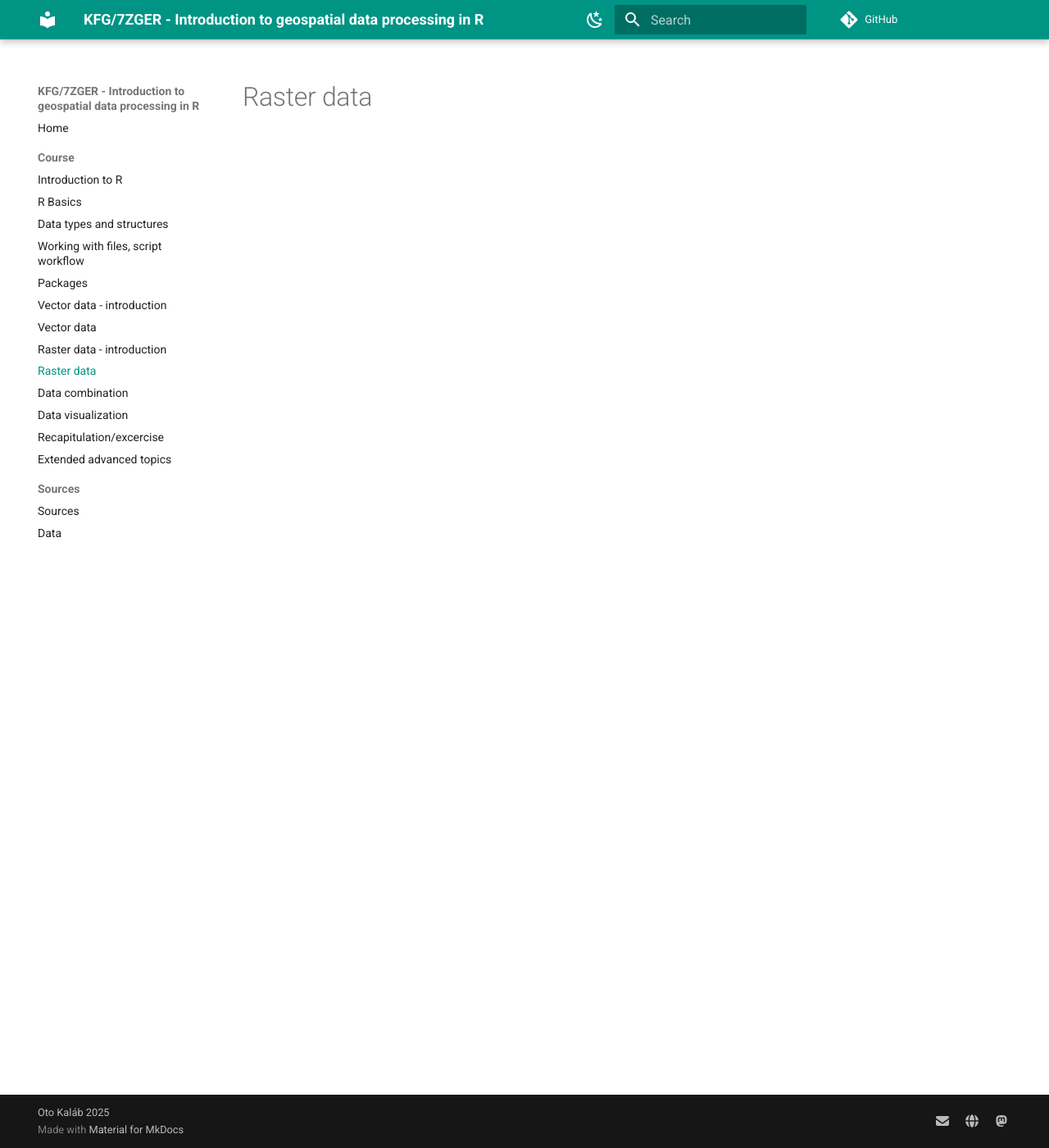
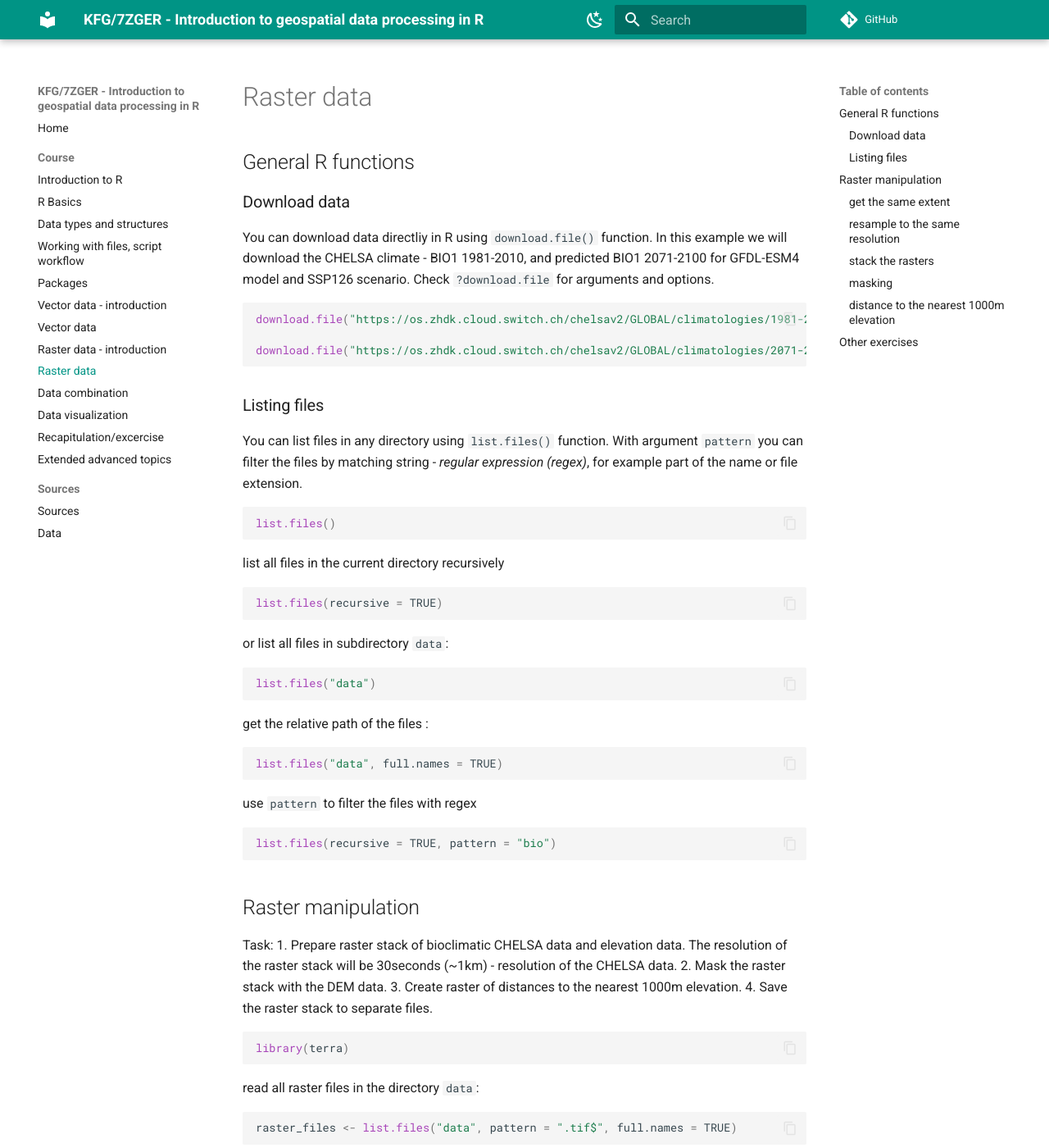
Before and after one commit to kalab-oto/7ZGER, an MkDocs documentation site: the page built from docs/raster_operations.md, in a window 1280 px wide and 1400 px high. Shown: the whole window at 82% size. Built offline with MkDocs 1.6.1 and Material for MkDocs 9.7.7, drawn with Linux system fonts in a browser that asks for light colours; comment, search, counter and statistics services are not loaded; some of the changed text lies outside the part shown.

Commit message:
feat: raster_operations

````diff
--- a/docs/raster_operations.md
+++ b/docs/raster_operations.md
@@ -1,31 +1,159 @@
 # Raster data
-<!-- 8. Raster Data - basic data manipulation - transformation, clipping, resampling  -->
-
-<!-- ## R concepts
-- download data
 
 
+## General R functions
+
+### Download data
+You can download data directliy in R using `download.file()` function. In this example we will download the CHELSA climate - BIO1 1981-2010, and predicted BIO1 2071-2100 for GFDL-ESM4 model and SSP126 scenario. Check `?download.file` for arguments and options.
+
 ``` r
+download.file("https://os.zhdk.cloud.switch.ch/chelsav2/GLOBAL/climatologies/1981-2010/bio/CHELSA_bio1_1981-2010_V.2.1.tif", "data/CHELSA_bio1_1981-2010_V.2.1.tif")
 
-download.file("https://os.zhdk.cloud.switch.ch/chelsav2/GLOBAL/climatologies/1981-2010/bio/CHELSA_bio1_1981-2010_V.2.1.tif", "CHELSA_bio1_1981-2010_V.2.1.tif")
-
-download.file("https://os.zhdk.cloud.switch.ch/chelsav2/GLOBAL/climatologies/2071-2100/GFDL-ESM4/ssp126/bio/CHELSA_bio1_2071-2100_gfdl-esm4_ssp126_V.2.1.tif", "CHELSA_bio1_2071-2100_gfdl-esm4_ssp126_V.2.1.tif")
-
-dem <- rast("data/eudem.tif")
-dem
-
-
-
+download.file("https://os.zhdk.cloud.switch.ch/chelsav2/GLOBAL/climatologies/2071-2100/GFDL-ESM4/ssp126/bio/CHELSA_bio1_2071-2100_gfdl-esm4_ssp126_V.2.1.tif", "data/CHELSA_bio1_2071-2100_gfdl-esm4_ssp126_V.2.1.tif")
 
 ```
 
+### Listing files
+You can list files in any directory using `list.files()` function. With argument `pattern` you can filter the files by matching string - *regular expression* *(regex)*, for example part of the name or file extension.
+
+``` r
 list.files()
+```
+list all files in the current directory recursively
+
+``` r
+list.files(recursive = TRUE)
+```
+
+or list all files in subdirectory `data`:
+
+``` r
+list.files("data")
+```
+
+get the relative path of the files :
+
+``` r
+list.files("data", full.names = TRUE)
+```
+
+use `pattern` to filter the files with regex
+``` r
+list.files(recursive = TRUE, pattern = "bio")
+```
+
+## Raster manipulation
+Task:
+1. Prepare raster stack of bioclimatic CHELSA data and elevation data. The resolution of the raster stack will be 30seconds (~1km) - resolution of the CHELSA data.
+2. Mask the raster stack with the DEM data.
+3. Create raster of distances to the nearest 1000m elevation.
+4. Save the raster stack to separate files.
 
 
+```r
+library(terra)
+```
 
+read all raster files in the directory `data`:
 
-budu mít dem, s demem chci ořezat clima, ale potom chci reklasifikovat dem na úroveň klimatu
+```r
+raster_files <- list.files("data", pattern = ".tif$", full.names = TRUE)
+```
+!!! note
+    Notice that we used `pattern = ".tif$"` to filter only the files with `.tif` extension. The `$` means that the string should end with `.tif`.
 
+```r
+r <- rast(raster_files)
+```
 
-kategoriální data
- -->
+If we want to read all raster in stack, all rasters have to have the same extent, resolution and projection. We have to preprocess the data before.
+
+try to read only bio1 files and dem separately
+
+```r
+r_bio <- rast(list.files("data", pattern = "bio", full.names = TRUE))
+
+r_dem <- rast("data/eu_dem.tif")
+```
+### get the same extent
+
+For clipping raster object to specific extent use `crop()` function. It can crop the raster with extent object, or other raster object (retrieve the extent from the other raster).
+
+```r
+r_bio_cz <- crop(r_bio, r_dem)
+```
+Extntes do not overlap, we need to reproject the raster to the same projection.
+
+```r
+r_dem_cz <- project(r_dem, crs(r_bio))
+r_bio_cz <- crop(r_bio, r_dem_cz)
+```
+
+### resample to the same resolution
+
+see `?resample` for more options, particularly `method` argument. In our case we will use some sumary method
+
+```r
+r_dem_cz <- resample(r_dem_cz,r_bio_cz, method = "average")
+```
+
+### stack the rasters
+
+```r
+r_stack <- c(r_bio_cz, r_dem_cz)
+```
+### masking
+mask the raster stack with the DEM
+
+```r
+masked_z <- mask(r_stack, r_dem_cz)
+plot(masked_z)
+```
+or mask all raster in stack with any NA in any raster
+
+```r
+masked_z <- mask(r_stack, anyNA(r_stack))
+```
+### distance to the nearest 1000m elevation
+
+`distance()` function calculates the distance to the nearest non-NA cell in the raster. So we need to rewrite all values less then 1000 to NA.
+
+```r
+dem_1000 <- r_dem_cz
+dem_1000[dem_1000 < 1000] <- NA
+plot(dem_1000)
+```
+
+```r
+dist_1000 <- distance(dem_1000)
+plot(dist_1000)
+```
+mask the distance raster with the DEM and add it to the stack
+
+```r
+dist_1000 <- mask(dist_1000, r_dem_cz)
+masked_z <- c(masked_z, dist_1000)
+plot(masked_z)
+```
+
+## Other exercises
+- compare between 1981-2010 and 2071-2100, where the mean temperature is greater than 9  in the Czech Republic
+
+```r
+r9 <- c(r_bio_cz[[1]] > 9, r_bio_cz[[2]] > 9)
+```
+
+- check how the mean temperature changes between 1981-2010 and 2071-2100 in the Czech Republic
+
+```r
+d <- r_bio_cz[[2]] - r_bio_cz[[1]]
+d
+plot(d)
+```
+
+check how mean temperature changes between 1981-2010 and 2071-2100 globally
+
+```r
+d <- r_bio[[2]] - r_bio[[1]]
+plot(d)
+```
````
